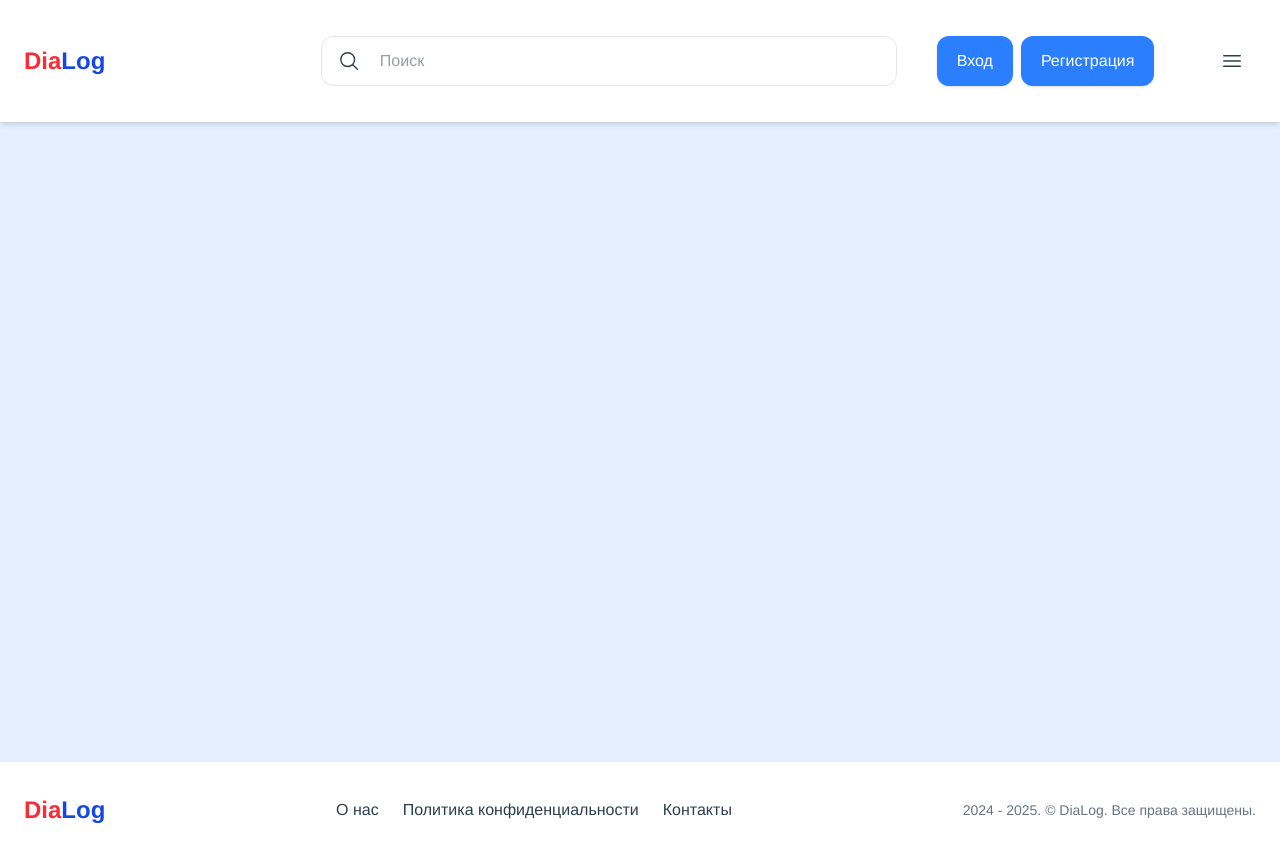
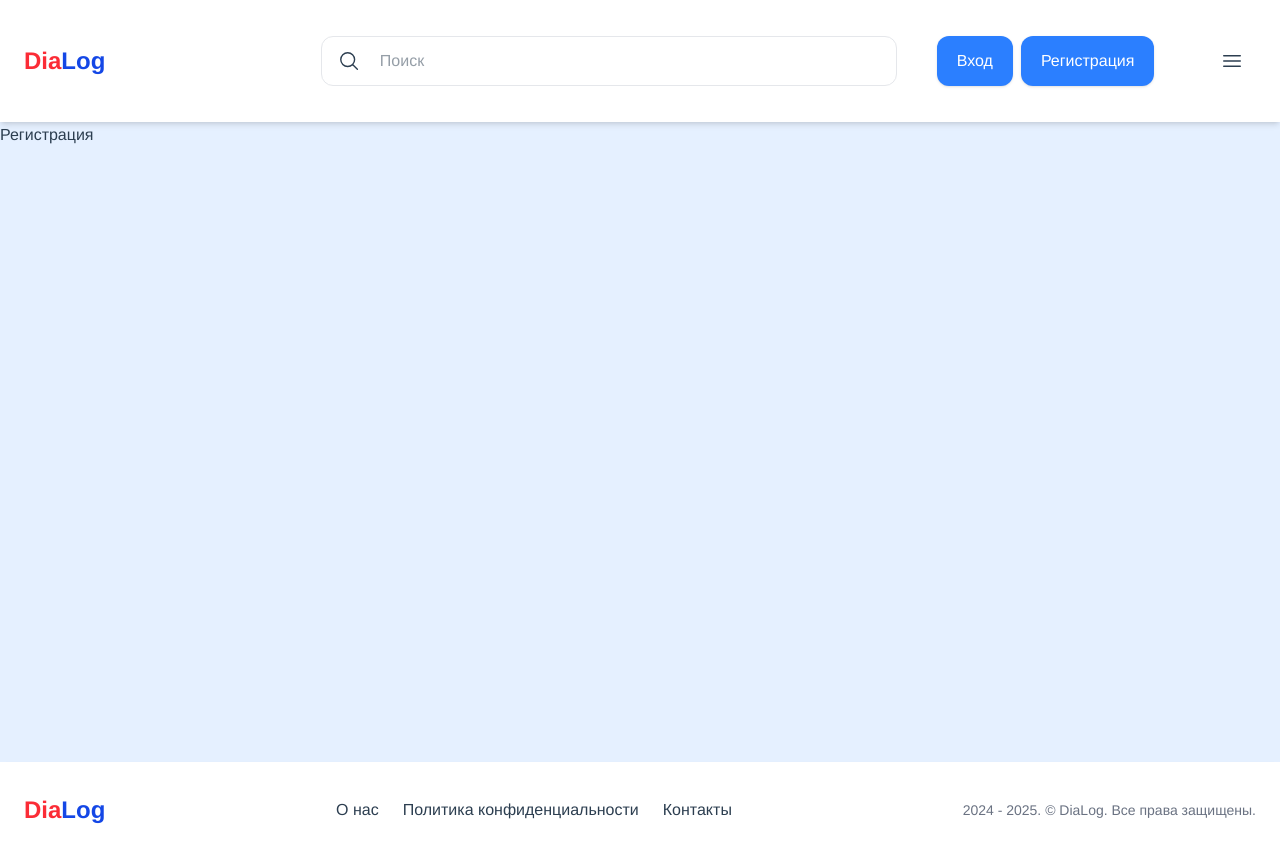
Before and after one commit to Alexander-vlk/dialog_frontend, a Vue app: page /register in a window 1280 px wide. Built offline with nearby package versions, Linux system fonts and the light colour scheme; no server answers; the HTML template or start-up script is replaced by a standard one.

Commit message:
feat: register view

```diff
--- a/src/components/common/user-auth/SystemRegistration.vue
+++ b/src/components/common/user-auth/SystemRegistration.vue
@@ -3,7 +3,7 @@
 </script>
 
 <template>
-    <a href="" class="bg-blue-500 text-white px-5 py-3 rounded-xl shadow-sm hover:bg-blue-700 transition">Регистрация</a>
+    <RouterLink :to="{ name: 'register'}" class="bg-blue-500 text-white px-5 py-3 rounded-xl shadow-sm hover:bg-blue-700 transition">Регистрация</RouterLink>
 </template>
 
 <style scoped>
--- a/src/components/main-page/CallToAction.vue
+++ b/src/components/main-page/CallToAction.vue
@@ -27,9 +27,9 @@ onMounted(async () => {
         <h1 class="text-4xl font-bold text-gray-900">{{ callToActionBlock.action_text }}</h1>
         <p class="text-gray-600 mt-4 text-lg">{{ callToActionBlock.short_description }}</p>
         <div class="mt-6">
-            <a href="" class="bg-blue-500 text-white px-6 py-3 rounded-lg text-lg hover:bg-green-700 shadow-md transition">
+            <RouterLink :to="{ name: 'register' }" class="bg-blue-500 text-white px-6 py-3 rounded-lg text-lg hover:bg-green-700 shadow-md transition">
                 {{ callToActionBlock.button_text }}
-            </a>
+            </RouterLink>
         </div>
     </section>
 </template>
--- a/src/components/main-page/HeroAction.vue
+++ b/src/components/main-page/HeroAction.vue
@@ -27,9 +27,9 @@ onMounted(async () => {
         <h1 class="text-4xl font-bold text-gray-900">{{ heroActionBlock.slogan }}</h1>
         <p class="text-gray-600 mt-4 text-lg">{{ heroActionBlock.short_description }}</p>
         <div class="mt-6">
-            <a href="" class="bg-blue-500 text-white px-6 py-3 rounded-lg text-lg hover:bg-green-700 shadow-md transition">
+            <RouterLink :to="{ name: 'register' }" class="bg-blue-500 text-white px-6 py-3 rounded-lg text-lg hover:bg-green-700 shadow-md transition">
                 {{ heroActionBlock.button_text }}
-            </a>
+            </RouterLink>
         </div>
     </section>
 </template>
--- /dev/null
+++ b/src/pages/auth-service/RegisterView.vue
@@ -0,0 +1,11 @@
+<script setup lang="ts">
+
+</script>
+
+<template>
+Регистрация
+</template>
+
+<style scoped>
+
+</style>
--- a/src/router/auth-service/authRoutes.ts
+++ b/src/router/auth-service/authRoutes.ts
@@ -4,4 +4,9 @@ export default [
         name: 'login',
         component: () => import('@/pages/auth-service/LoginView.vue'),
     },
+    {
+        path: '/register',
+        name: 'register',
+        component: () => import('@/pages/auth-service/RegisterView.vue'),
+    }
 ]
```
